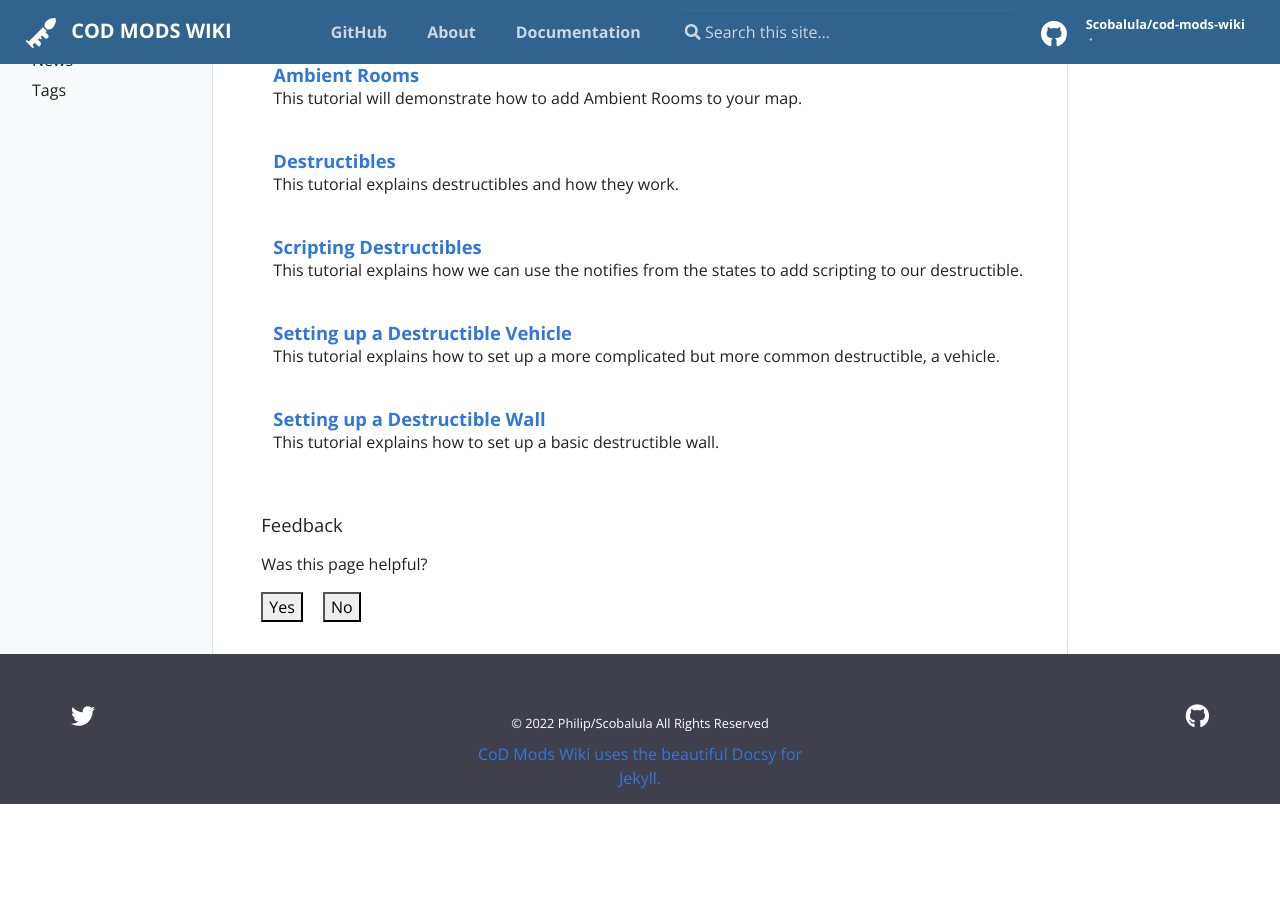
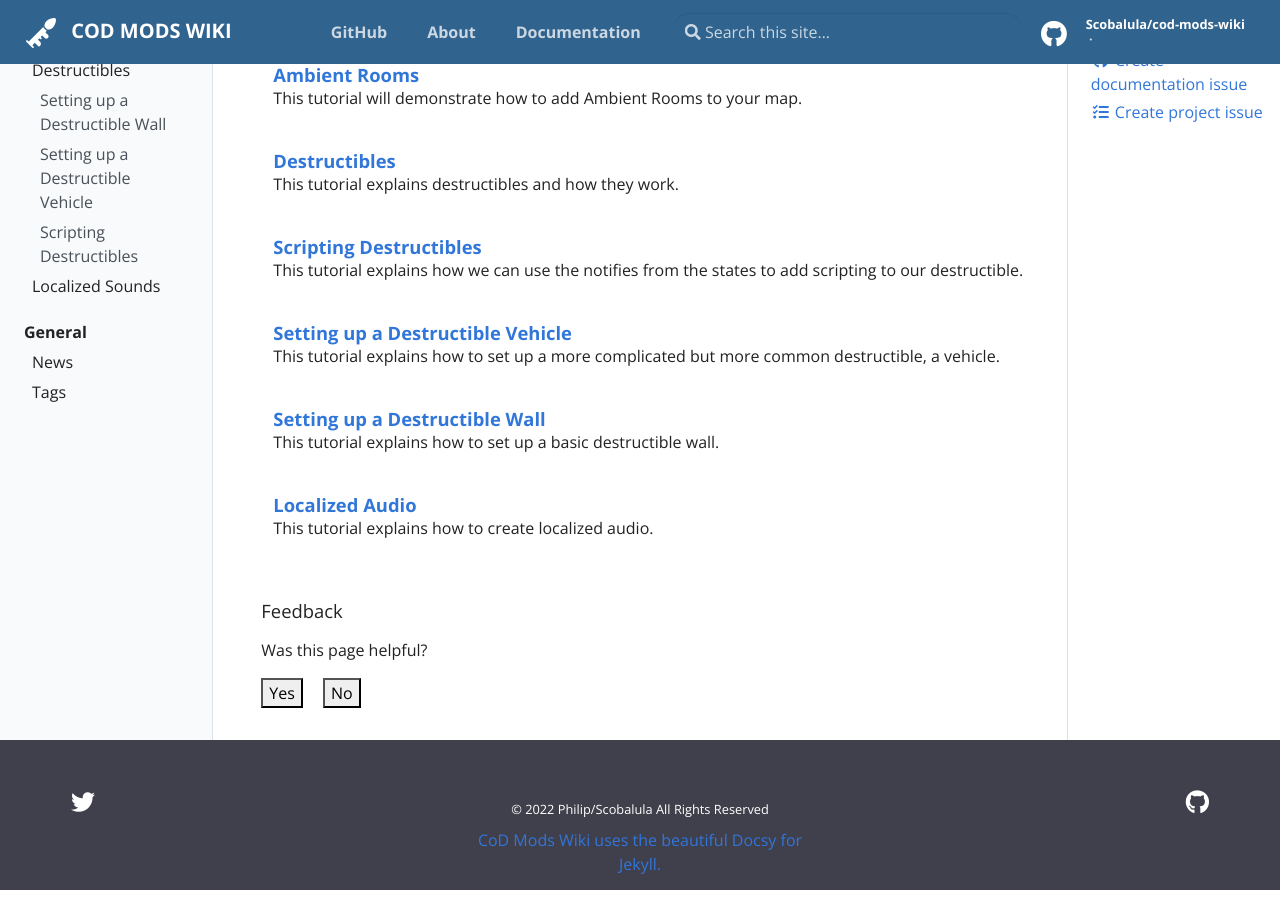
Before and after one commit to Scobalula/cod-mods-wiki, a Jekyll site: the page built from pages/bo3.md, in a window 1280 px wide and 900 px high, scrolled down 444 px. Built offline with Jekyll 4.4.1, drawn with Linux system fonts in a browser that asks for light colours; before the commit the page ends 1258 px from its top, so only the background shows below that; part of the change alters nothing that is shown.

Commit message:
Add localized audio tutorial.

````diff
--- a/_data/toc.yml
+++ b/_data/toc.yml
@@ -5,13 +5,15 @@
       url: "docs/bo3/ambient_rooms"
     - title: "Destructibles"
       url: "docs/bo3/destructibles"
-      # children:
-      #   - title: Setting up a Destructible Wall
-      #     url: "docs/bo3/destructibles/setting_up_a_destructible_wall"
-      #   - title: Setting up a Destructible Vehicle
-      #     url: "docs/bo3/destructibles/setting_up_a_destructible_vehicle"
-      #   - title: Scripting Destructibles
-      #     url: "docs/bo3/destructibles/scripting_destructibles"
+      children:
+        - title: Setting up a Destructible Wall
+          url: "docs/bo3/destructibles/setting_up_a_destructible_wall"
+        - title: Setting up a Destructible Vehicle
+          url: "docs/bo3/destructibles/setting_up_a_destructible_vehicle"
+        - title: Scripting Destructibles
+          url: "docs/bo3/destructibles/scripting_destructibles"
+    - title: "Localized Sounds"
+      url: "docs/bo3/sound/localized_sounds"
 - title: "General"
   url: "docs/extras"
   links:
--- /dev/null
+++ b/_docs/bo3/sound/localized_sounds.md
@@ -0,0 +1,69 @@
+---
+title: Localized Audio
+tags:
+  - blackops3
+  - audio
+  - localization
+  - localized
+  - aliases
+authors:
+  - Scobalula
+section: bo3
+description: "This tutorial explains how to create localized audio."
+---
+
+# Localized Audio
+
+## Introduction
+
+As is the case with the majority of AAA games released in the last couple of decades, Call of Duty: Black Ops III has full support for localized audio across a wide range of locales. If you wish to utilize localized audio in your pojects, it is very simple and we will demonstrate it below.
+
+## Preparing your audio
+
+To start off you will need to ensure you have the required audio for the supported locales. Based off Steam and Launcher, Black Ops III supports the following regions:
+
+**Name**|**Shorthand Name**
+:-----:|:-----:
+English|en
+French|fr
+Italian|it
+Spanish|es
+German|ge
+Portuguese|bp
+Russian|ru
+Polish|po
+Japanese|jp
+Traditional Chinese|tc
+Simplified Chinese|sc
+English Arabic|ea
+
+You will require sounds for each region during compile, if you do not have sounds for a particular region, then I recommend falling back to English by and copy and pasting it, but you will still require the folder to exist and contain the sounds for the region.
+
+Next you'll need to create a new folder in Black Ops III's directory:
+
+``soundloc_assets``
+
+This is where localized sounds will reside, in this folder you'll also need to create a folder for each language using the shorthand name, for each language this would be:
+
+```csv
+soundloc_assets\en
+soundloc_assets\fr
+soundloc_assets\it
+soundloc_assets\es
+soundloc_assets\ge
+soundloc_assets\bp
+soundloc_assets\ru
+soundloc_assets\po
+soundloc_assets\jp
+soundloc_assets\tc
+soundloc_assets\sc
+soundloc_assets\ea
+```
+
+You sound alias paths will be relative to `soundloc_assets\<locale>`, so if your audio is contained in `soundloc_assets\<locale>\some_character\scream.wav` then your alias file spec should be `some_character\scream.wav`.
+
+{% include alert.html title="Note" type="warning" content="You cannot mix and match unlocalized/localized audio, once you decide on localized audio, you must ensure the sounds do not exist in `sound_assets` or else snd_convert will throw an error." %}
+
+## Compiling
+
+Once done you can compile your map/mod and with any luck you'll have working localized audio. SND_Convert isn't exactly a shining example of a good tool and may require multiple attempts to compile audio, especially when dealing with large amounts.
````
